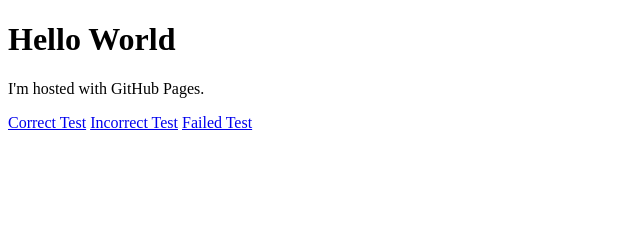
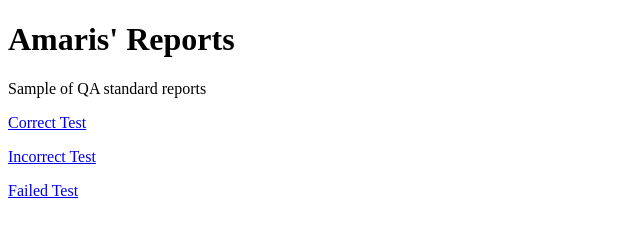
Before and after one commit to amarisboy/amarisboy.github.io, a plain HTML site: page index.html in a window 1280 px wide. Shown: the whole page, without its empty margins (0-640 px from the left). Drawn offline with Linux system fonts and the light colour scheme.

Commit message:
Update index.html

```diff
--- a/index.html
+++ b/index.html
@@ -1,10 +1,10 @@
 <!DOCTYPE html>
 <html>
 <body>
-<h1>Hello World</h1>
-<p>I'm hosted with GitHub Pages.</p>
-<a href="https://amarisqa.github.io/green.html">Correct Test</a>
-<a href="https://amarisqa.github.io/yellow.html">Incorrect Test</a>
-<a href="https://amarisqa.github.io/red.html">Failed Test</a>
+<h1>Amaris' Reports</h1>
+<p>Sample of QA standard reports</p>
+<p><a href="https://amarisqa.github.io/green.html">Correct Test</a></p>
+<p><a href="https://amarisqa.github.io/yellow.html">Incorrect Test</a></p>
+<p><a href="https://amarisqa.github.io/red.html">Failed Test</a></p>
 </body>
 </html>
```
